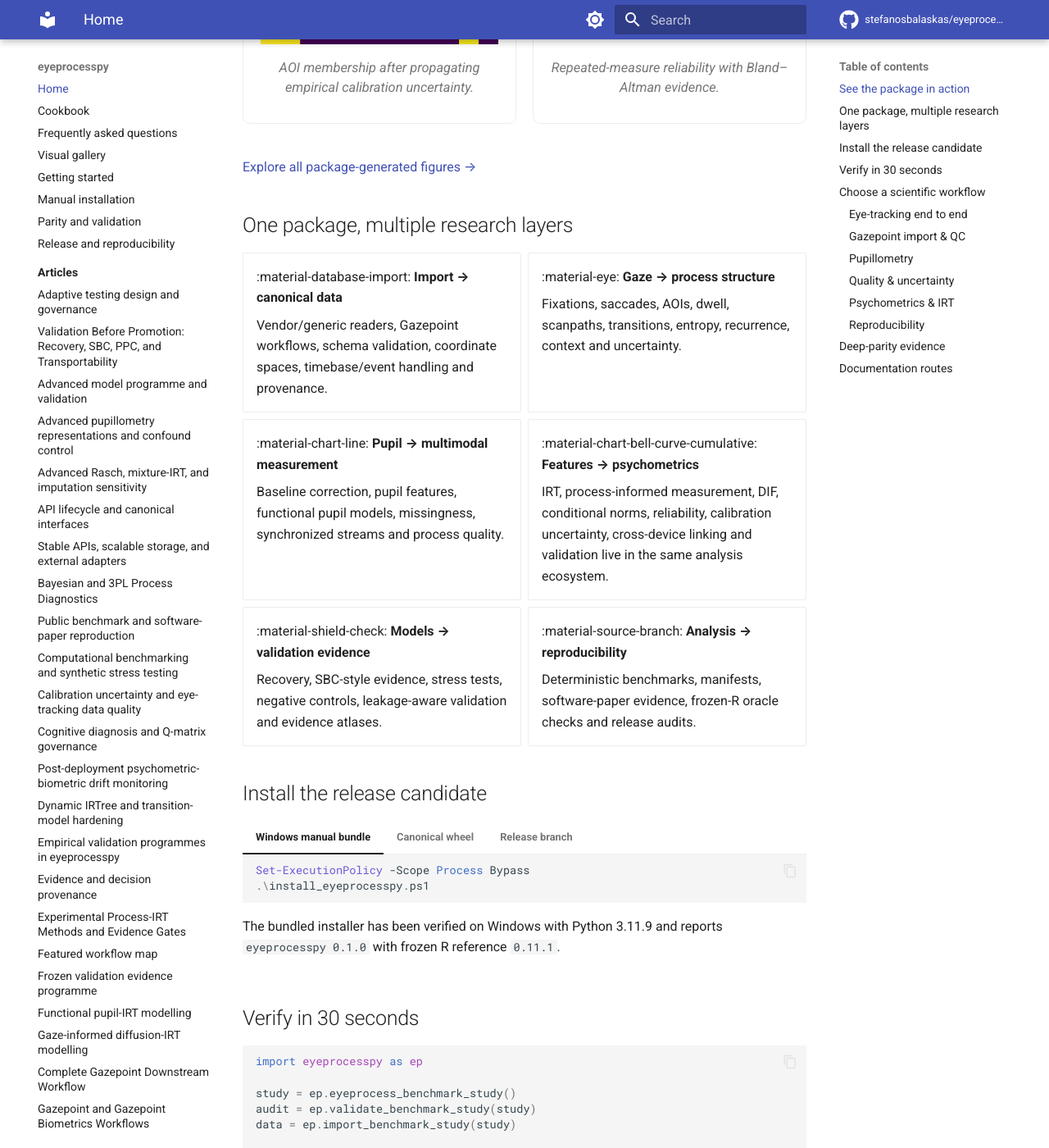
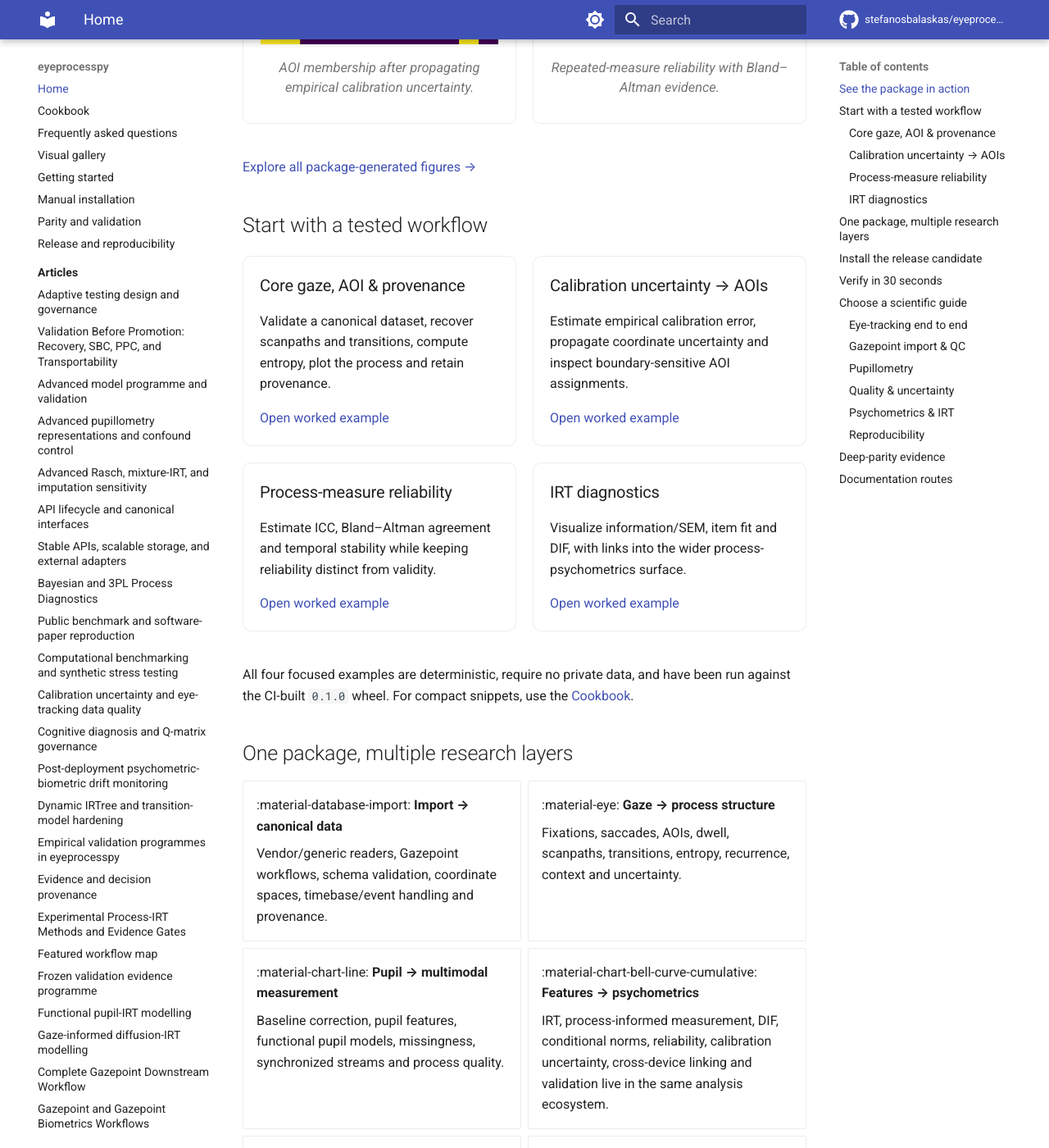
Before and after one commit to stefanosbalaskas/eyeprocesspy, an MkDocs documentation site: the page built from docs/index.md, in a window 1280 px wide and 1400 px high, scrolled down 1338 px. Shown: the whole window at 82% size. Built offline with MkDocs 1.6.1 and Material for MkDocs 9.7.7, drawn with Linux system fonts in a browser that asks for light colours; comment, search, counter and statistics services are not loaded; some of the changed text lies outside the part shown.

Commit message:
docs: enrich site home with worked workflows

````diff
--- a/docs/index.md
+++ b/docs/index.md
@@ -10,7 +10,8 @@
 
 [Get started](getting-started.md){ .md-button .md-button--primary }
 [Manual install](manual-install.md){ .md-button }
-[Python guides](guides/index.md){ .md-button }
+[Worked examples](examples/index.md){ .md-button }
+[Cookbook](cookbook.md){ .md-button }
 [Visual gallery](gallery.md){ .md-button }
 [Browse 88 articles](articles/index.md){ .md-button }
 
@@ -35,6 +36,45 @@
 </div>
 
 [Explore all package-generated figures →](gallery.md)
+
+## Start with a tested workflow
+
+<div class="ep-grid" markdown>
+<div class="ep-card" markdown>
+
+### Core gaze, AOI & provenance
+Validate a canonical dataset, recover scanpaths and transitions, compute entropy, plot the process and retain provenance.
+
+[Open worked example](examples/core-workflow.md)
+
+</div>
+<div class="ep-card" markdown>
+
+### Calibration uncertainty → AOIs
+Estimate empirical calibration error, propagate coordinate uncertainty and inspect boundary-sensitive AOI assignments.
+
+[Open worked example](examples/calibration-probabilistic-aoi.md)
+
+</div>
+<div class="ep-card" markdown>
+
+### Process-measure reliability
+Estimate ICC, Bland–Altman agreement and temporal stability while keeping reliability distinct from validity.
+
+[Open worked example](examples/process-reliability.md)
+
+</div>
+<div class="ep-card" markdown>
+
+### IRT diagnostics
+Visualize information/SEM, item fit and DIF, with links into the wider process-psychometrics surface.
+
+[Open worked example](examples/irt-diagnostics.md)
+
+</div>
+</div>
+
+All four focused examples are deterministic, require no private data, and have been run against the CI-built `0.1.0` wheel. For compact snippets, use the [Cookbook](cookbook.md).
 
 ## One package, multiple research layers
 
@@ -75,7 +115,13 @@
     .\install_eyeprocesspy.ps1
     ```
 
-    The bundled installer has been verified on Windows with Python 3.11.9 and reports `eyeprocesspy 0.1.0` with frozen R reference `0.11.1`.
+    Install the most useful optional backends at the same time:
+
+    ```powershell
+    .\install_eyeprocesspy.ps1 -WithAllRecommended
+    ```
+
+    The installer can target Python 3.11–3.14 and selectively add plotting, psychometrics, ML and Arrow support. See [Manual installation](manual-install.md).
 
 === "Canonical wheel"
 
@@ -104,7 +150,7 @@ print(audit["valid"])
 print(data)
 ```
 
-## Choose a scientific workflow
+## Choose a scientific guide
 
 <div class="ep-grid" markdown>
 <div class="ep-card" markdown>
@@ -172,7 +218,7 @@ The deep-parity gate remains intentionally strict: full tests, **100% statements
 
 ## Documentation routes
 
-- **Start working:** [Getting started](getting-started.md) → [Runnable examples](examples/index.md)
+- **Start working:** [Getting started](getting-started.md) → [Worked examples](examples/index.md) → [Cookbook](cookbook.md)
 - **Install without PyPI:** [Manual installation](manual-install.md)
 - **Choose by research question:** [Python-native guides](guides/index.md)
 - **Visual capabilities:** [15-figure gallery](gallery.md) → [Plotting reference](reference/plotting.md)
@@ -183,4 +229,4 @@ The deep-parity gate remains intentionally strict: full tests, **100% statements
 - **Release audit:** [Release and reproducibility](release-and-reproducibility.md)
 
 !!! warning "Interpretation boundary"
-    `eyeprocesspy` provides measurement and analysis infrastructure. Reliability is not construct validity, prediction is not causation, and gaze/pupil/process metrics should not be interpreted as psychological states without external validity evidence and an appropriate study design.
+    `eyeprocesspy` provides measurement and analysis infrastructure. Reliability is not construct validity, prediction is not causation, probabilistic AOI membership is modeled coordinate uncertainty rather than probability of attention, and gaze/pupil/process metrics should not be interpreted as psychological states without external validity evidence and an appropriate study design.
````
Also changed, not shown: other parts of docs/index.md (+1 -1 lines).
